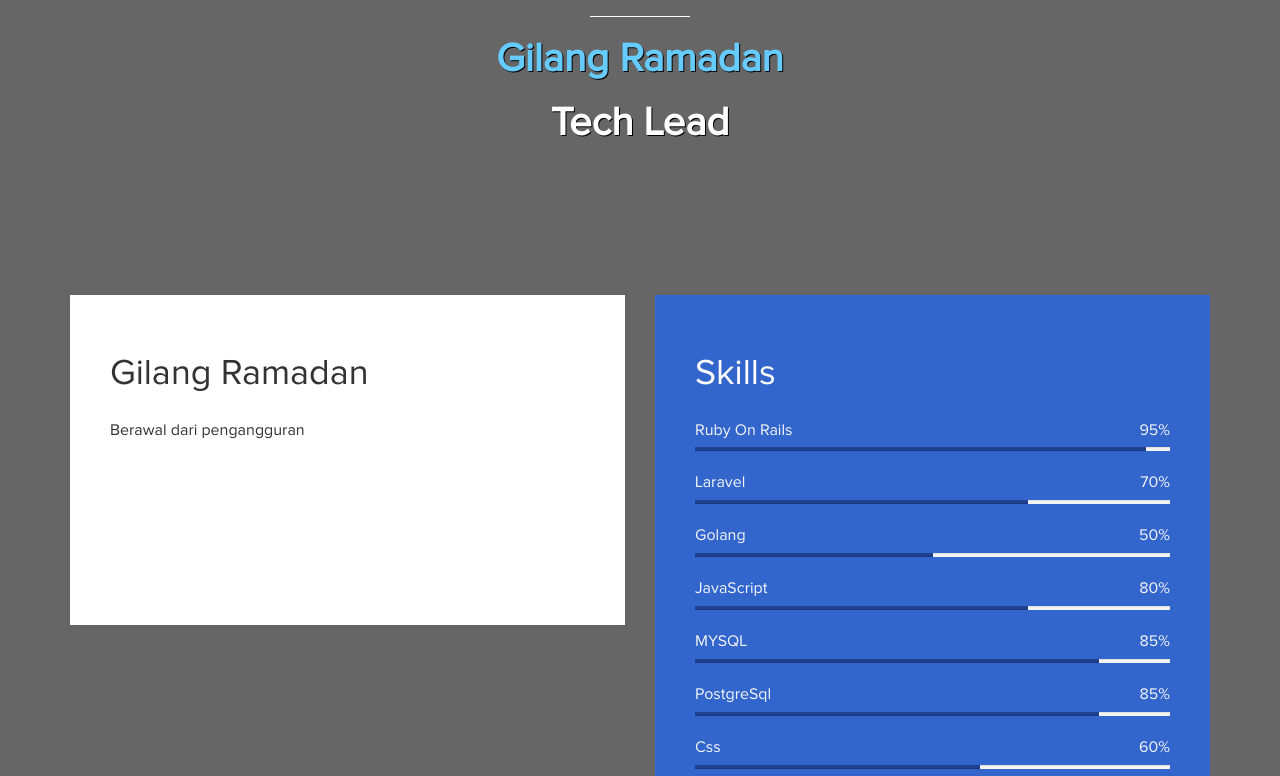
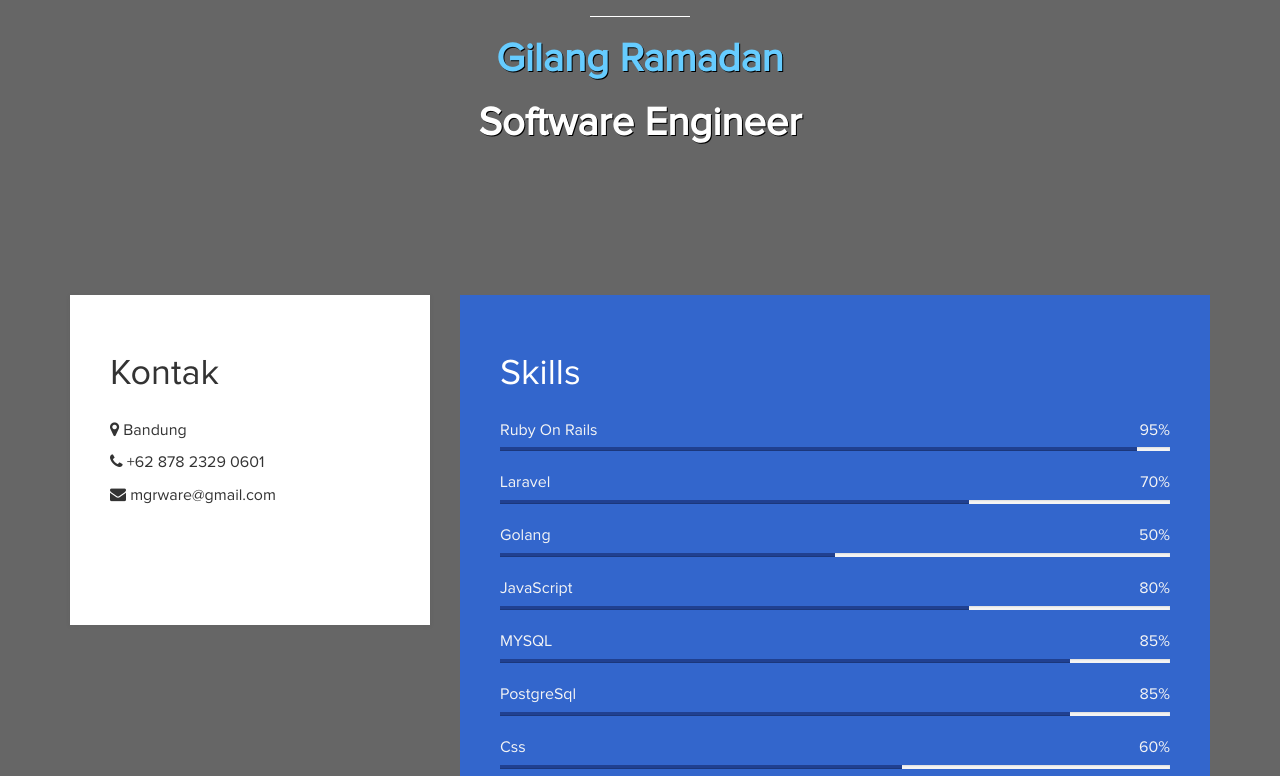
Before and after one commit to mgrit/mgrit.github.io, a plain HTML site: page index.html in a window 1280 px wide. Shown: the part 424-1200 px from the top of the page. Drawn offline with Linux system fonts and the light colour scheme.

Commit message:
fixing layout

```diff
--- a/index.html
+++ b/index.html
@@ -33,7 +33,7 @@ http://www.templatemo.com/tm-467-easy-profile
 				<img src="images/tm-easy-profile.jpg" class="img-responsive img-circle tm-border" alt="templatemo easy profile">
 				<hr>
 				<h1 class="tm-title bold shadow">Gilang Ramadan</h1>
-				<h1 class="white bold shadow">Tech Lead</h1>
+				<h1 class="white bold shadow">Software Engineer</h1>
 			</div>
 		</div>
 	</div>
@@ -42,14 +42,16 @@ http://www.templatemo.com/tm-467-easy-profile
 <!-- about and skills section -->
 <section class="container">
 	<div class="row">
-		<div class="col-md-6 col-sm-12">
+		<div class="col-md-4 col-sm-12">
 			<div class="about">
-				<!-- <h3 class="accent">Profile</h3> -->
-				<h2>Gilang Ramadan</h2>
-				<p> Berawal dari pengangguran </p>
+				<h2>Kontak</h2>
+					<p><i class="fa fa-map-marker"></i> Bandung</p>
+					<p><i class="fa fa-phone"></i> +62 878 2329 0601 </p>
+					<p><i class="fa fa-envelope"></i> mgrware@gmail.com</p>
+					<!-- <p><i class="fa fa-globe"></i> www.company.com</p> -->
 			</div>
 		</div>
-		<div class="col-md-6 col-sm-12">
+		<div class="col-md-8 col-sm-12">
 			<div class="skills">
 				<h2 class="white">Skills</h2>
 				<strong>Ruby On Rails</strong>
@@ -132,16 +134,7 @@ http://www.templatemo.com/tm-467-easy-profile
 <!-- contact and experience -->
 <section class="container">
 	<div class="row">
-		<div class="col-md-4 col-sm-12">
-			<div class="contact">
-				<h2>Kontak</h2>
-					<p><i class="fa fa-map-marker"></i> Bandung</p>
-					<p><i class="fa fa-phone"></i> +62 878 2329 0601 </p>
-					<p><i class="fa fa-envelope"></i> mgrware@gmail.com</p>
-					<!-- <p><i class="fa fa-globe"></i> www.company.com</p> -->
-			</div>
-		</div>
-		<div class="col-md-8 col-sm-12">
+		<div class="col-md-12 col-sm-12">
 			<div class="experience">
 				<h2 class="white">Pengalaman</h2>
 					<div class="experience-content">
```
